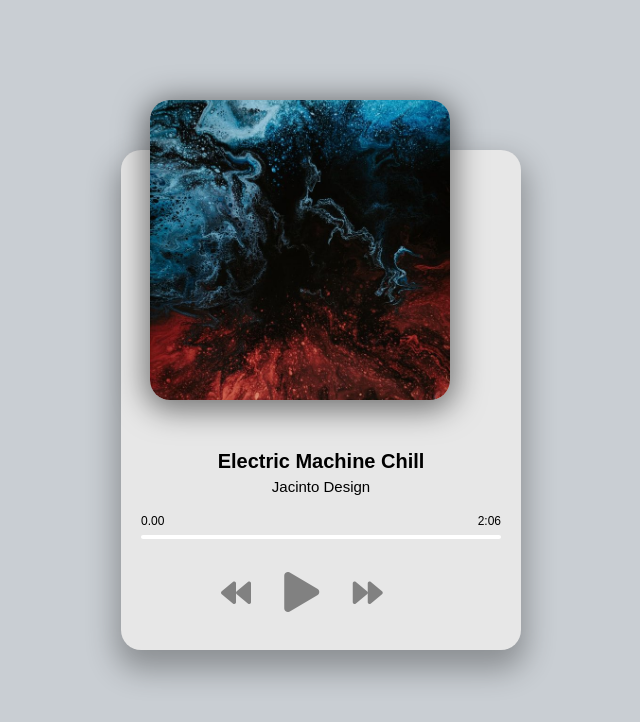
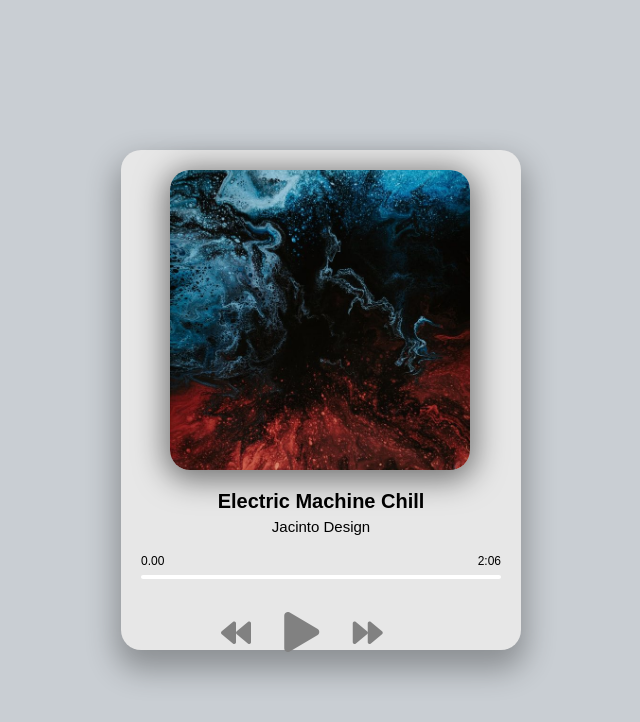
Before and after one commit to Jaya-3112/music_player, a plain HTML site: page index.html in a window 1280 px wide. Shown: the whole page, without its empty margins (319-959 px from the left). Drawn offline with Linux system fonts and the light colour scheme.

Commit message:
Modified

```diff
--- a/style.css
+++ b/style.css
@@ -28,8 +28,9 @@ body {
   height: 300px;
   width: 300px;
   position: relative;
-  top: -50px;
-  left: 50px;
+  margin-top: 20px;
+  margin-bottom: 20px;
+  margin-left: 20px;
 }
 
 .img-container img {
```
